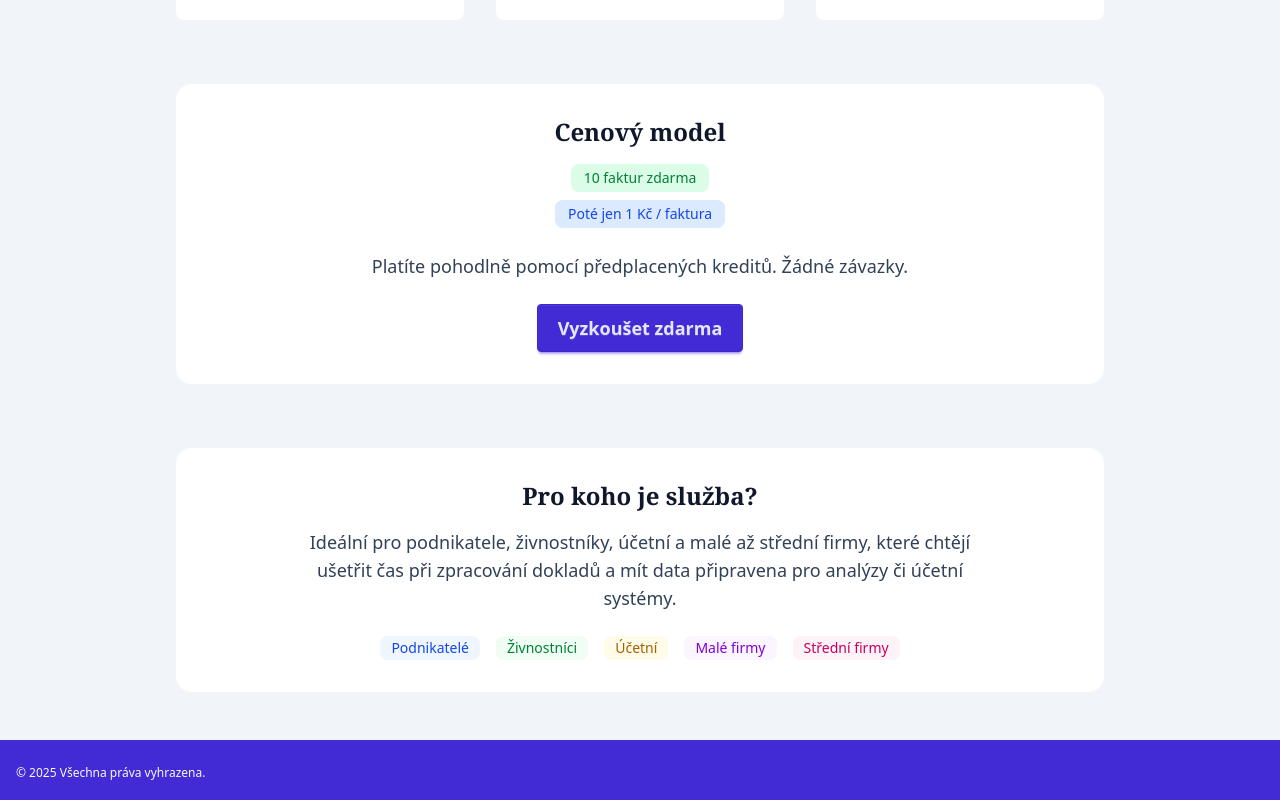
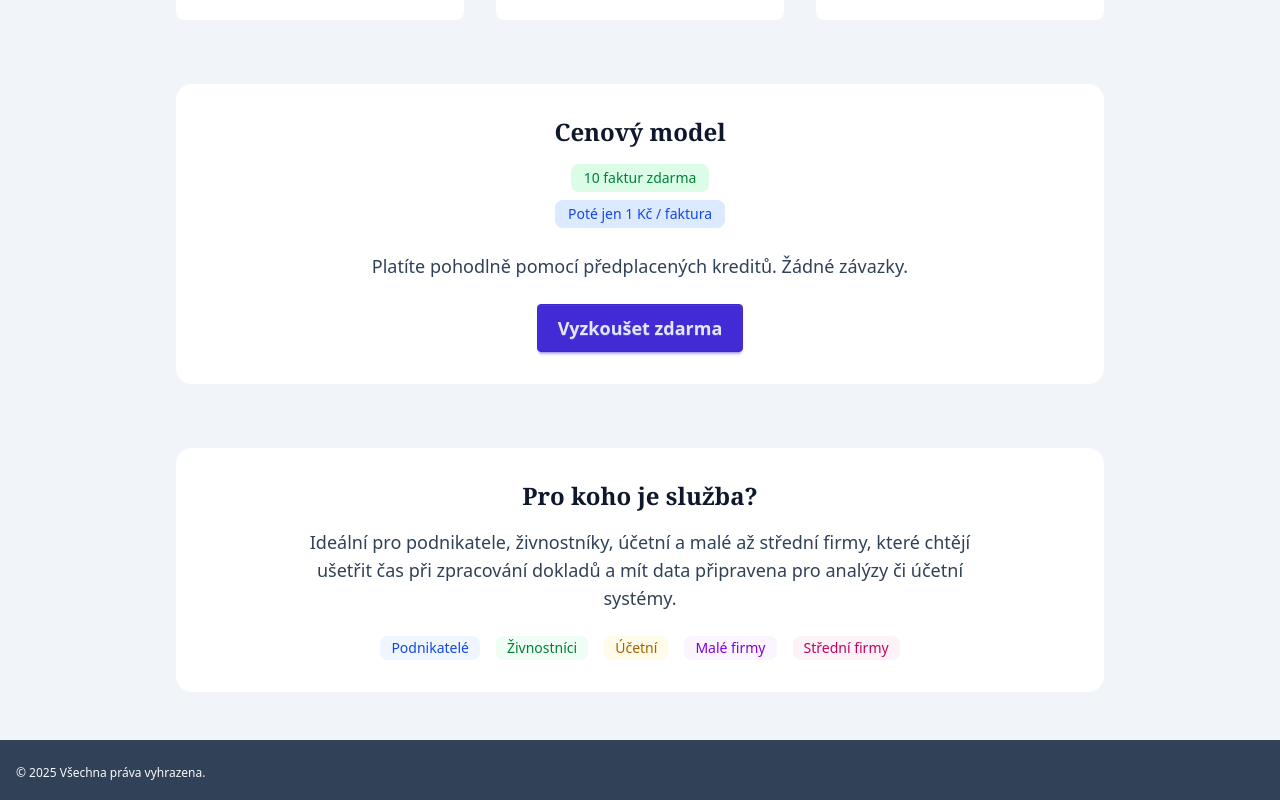
Before and after one commit to flpbalada/invoice-mining, a Next.js app: page / in a window 1280 px wide. Shown: the part 890-1690 px from the top of the page. Built offline with nearby package versions, Linux system fonts and the light colour scheme; no server answers.

Commit message:
fix: update footer background color for improved visibility

```diff
--- a/src/features/footer/footer.tsx
+++ b/src/features/footer/footer.tsx
@@ -4,7 +4,7 @@ import React from 'react'
 export function Footer() {
 	const t = useTranslations('Footer')
 	return (
-		<footer className='bg-primary mt-8 w-full text-slate-50'>
+		<footer className='mt-8 w-full bg-slate-700 text-slate-50'>
 			<div className='container mx-auto p-4'>
 				<span className='text-xs'>{t('brand', { year: new Date().getFullYear() })}</span>
 			</div>
```
